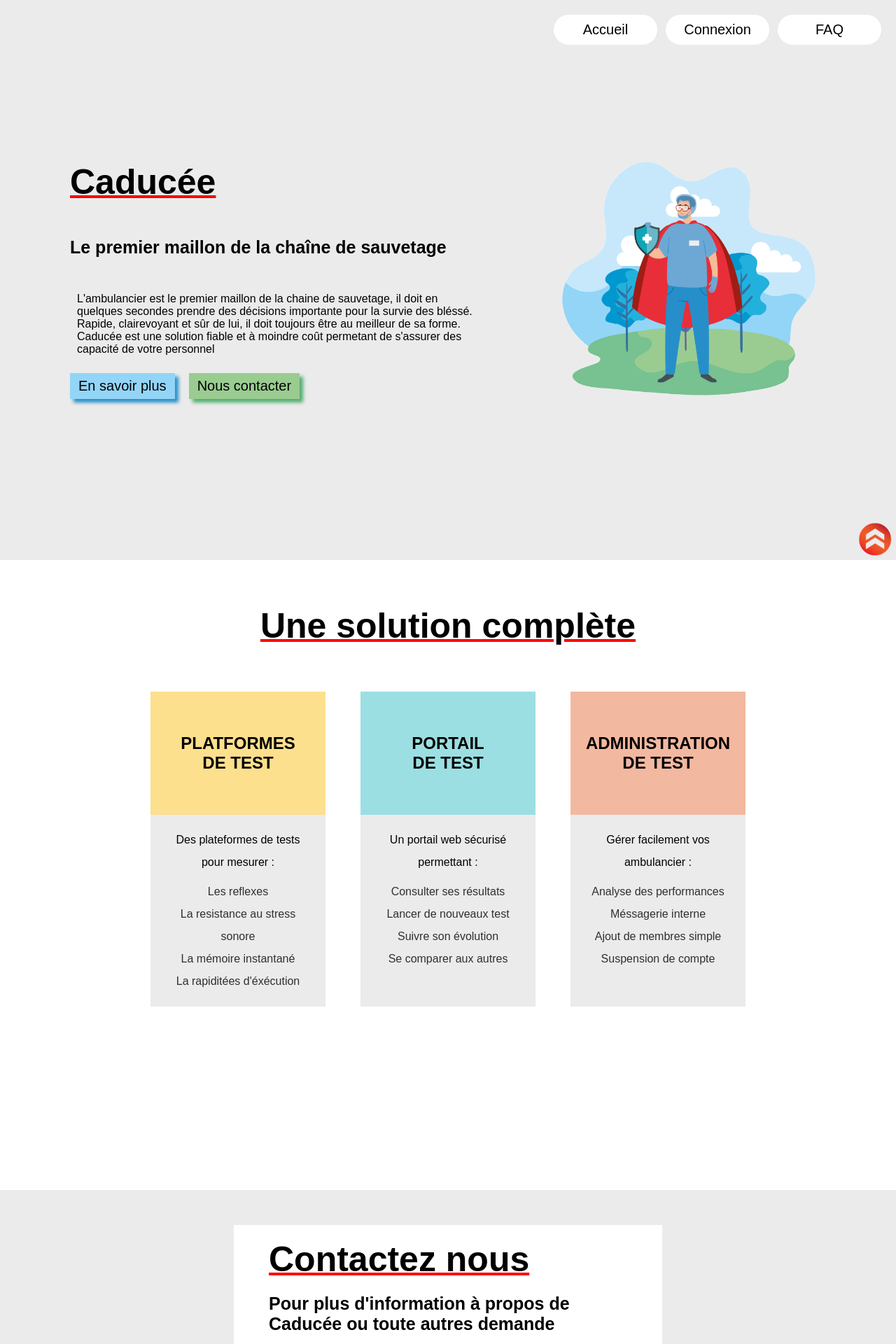
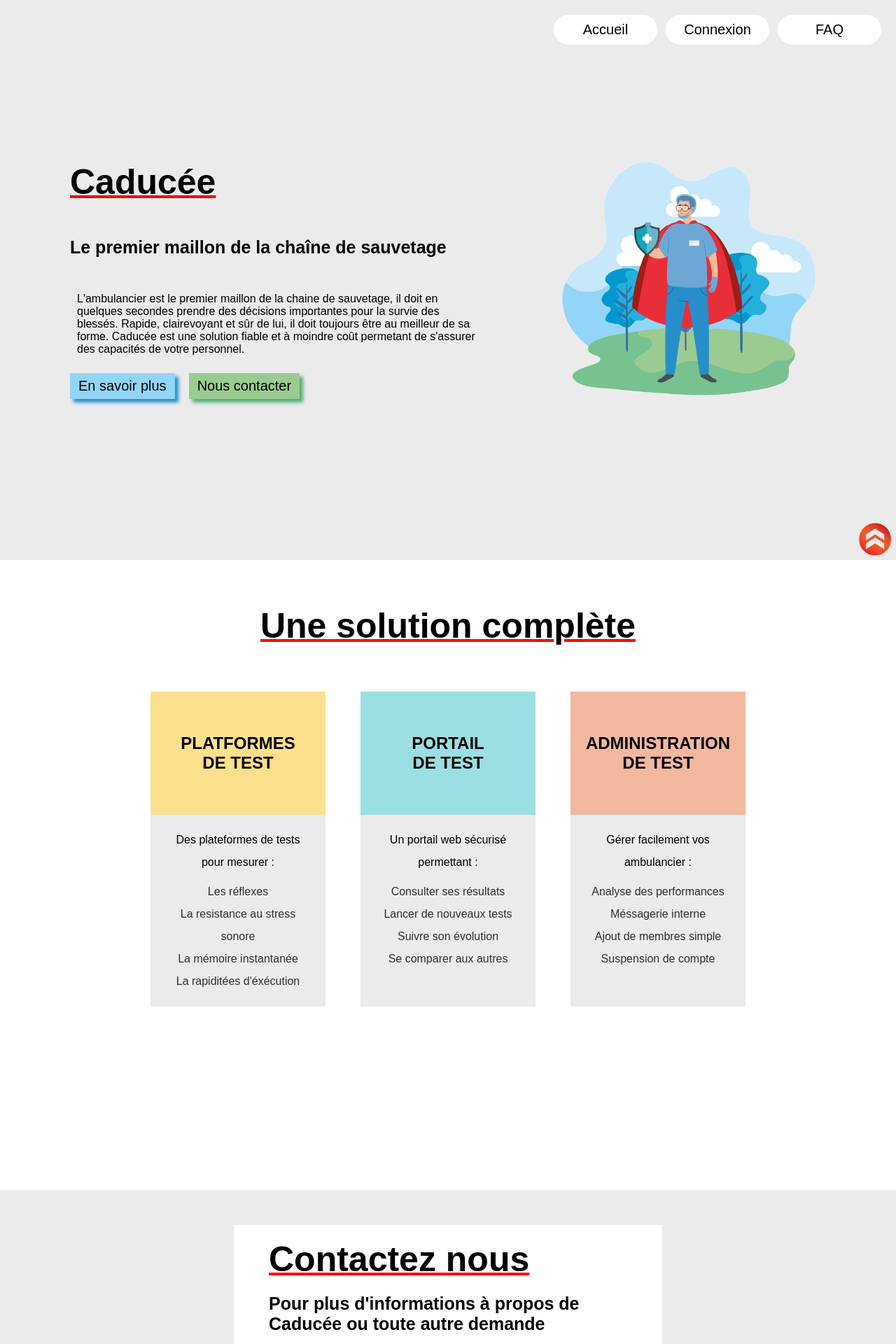
Before and after one commit to MrEthic/caduce, a PHP site: page /view/home/index.php in a window 1280 px wide. Shown: the top 1920 px of the page at 70% size. Run offline with PHP 8.4, Linux system fonts and the light colour scheme; some libraries are stand-ins or nearby versions; some web fonts are replaced.

Commit message:
corrections fautes d'orthographes
corrections de quelques fautes

```diff
--- a/view/langs/lang.fr.php
+++ b/view/langs/lang.fr.php
@@ -17,9 +17,9 @@ $lg = [
             "title" => "Caducée",
             "title2" => "Le premier maillon de la chaîne de sauvetage",
             "content" => "L'ambulancier est le premier maillon de la chaine de sauvetage, il doit en quelques secondes prendre des
-                décisions importante pour la survie des bléssé. Rapide, clairevoyant et sûr de lui, il doit toujours
+                décisions importantes pour la survie des blessés. Rapide, clairevoyant et sûr de lui, il doit toujours
                 être au meilleur de sa forme. Caducée est une solution fiable et à moindre coût permetant de s'assurer
-                des capacité de votre personnel",
+                des capacités de votre personnel.",
             "btn-more" => "En savoir plus",
             "btn-contact" => "Nous contacter"
         ],
@@ -29,9 +29,9 @@ $lg = [
                 "title-a" => "Platformes",
                 "title-b" => " de test",
                 "desc" => "Des plateformes de tests pour mesurer :",
-                "li-1" => "Les reflexes",
+                "li-1" => "Les réflexes",
                 "li-2" => "La resistance au stress sonore",
-                "li-3" => "La mémoire instantané",
+                "li-3" => "La mémoire instantanée",
                 "li-4" => "La rapiditées d'éxécution"
             ],
             "card-2" => [
@@ -39,7 +39,7 @@ $lg = [
                 "title-b" => " Web",
                 "desc" => "Un portail web sécurisé permettant :",
                 "li-1" => "Consulter ses résultats",
-                "li-2" => "Lancer de nouveaux test",
+                "li-2" => "Lancer de nouveaux tests",
                 "li-3" => "Suivre son évolution",
                 "li-4" => "Se comparer aux autres"
             ],
@@ -55,7 +55,7 @@ $lg = [
         ],
         "sec-3" => [
             "title" => "Contactez nous",
-            "title-2" => "Pour plus d'information à propos de Caducée ou toute autres demande",
+            "title-2" => "Pour plus d'informations à propos de Caducée ou toute autre demande",
             "name" => "Votre nom et prénom :",
             "mail" => "Votre adresse mail :",
             "object" => "Objet du message :",
@@ -81,7 +81,7 @@ $lg = [
                     "title-b" => "Suspendu"
                 ]
             ],
-            "btn-adduser" => "Ajouter un utilisateurs",
+            "btn-adduser" => "Ajouter un utilisateur",
             "btn-option" => "Paramêtre des utilisateurs",
             "btn-tchat" => "Méssagerie"
         ],
@@ -89,7 +89,7 @@ $lg = [
             "title" => "Création d'un utilisateur",
             "nss" => "Numéro de sécurité social",
             "personal-info" => [
-                "title" => "Information Personnels",
+                "title" => "Informations personnelles",
                 "surname" => "Prénom",
                 "lastname" => "Nom",
                 "mail" => "Mail",
```
